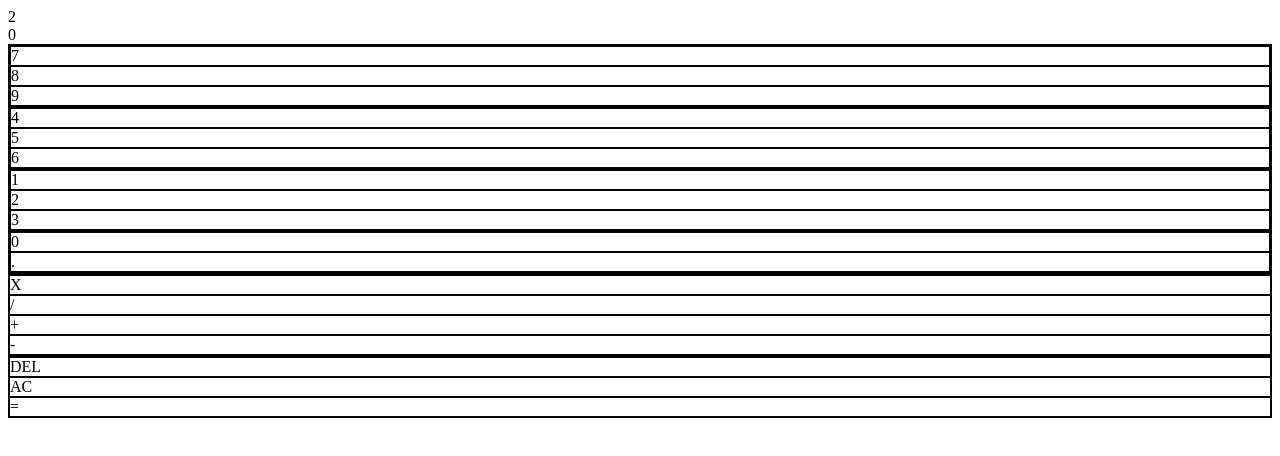
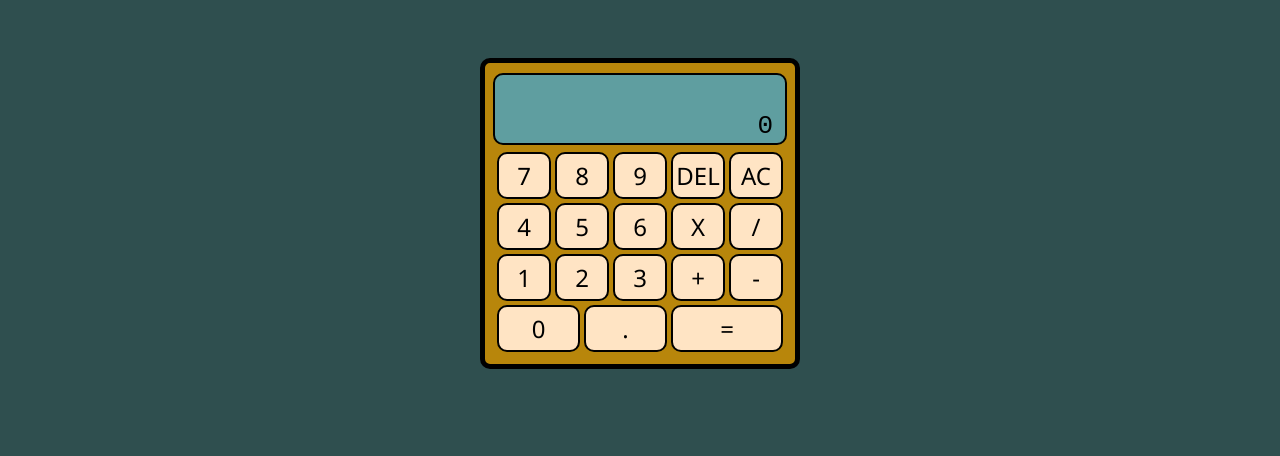
Before and after one commit to cruznicolas/calculator, a plain HTML site: page index.html in a window 1280 px wide. Drawn offline with Linux system fonts and the light colour scheme.

Commit message:
Add calculator shape and colors

```diff
--- a/index.html
+++ b/index.html
@@ -8,8 +8,9 @@
 
 </head>
 <body>
+<div class="calculator">
   <div class="displays">
-    <div class="display2">2</div>
+    <div class="display2"></div>
     <div class="display">0</div>
   </div>
 
@@ -19,37 +20,44 @@
   <div class="keyboard">
     <div class="numpad">
       <div class="row">
-        <div class="number" id="7">7</div>
-        <div class="number" id="8">8</div>
-        <div class="number" id="9">9</div>
+        <div class="number button" id="7">7</div>
+        <div class="number button" id="8">8</div>
+        <div class="number button" id="9">9</div>
       </div>
-      <div class="numpad row">
-        <div class="number" id="4">4</div>
-        <div class="number" id="5">5</div>
-        <div class="number" id="6">6</div>
+      <div class="row">
+        <div class="number button" id="4">4</div>
+        <div class="number button" id="5">5</div>
+        <div class="number button" id="6">6</div>
       </div>
-      <div class="numpad row">
-        <div class="number" id="1">1</div>
-        <div class="number" id="2">2</div>
-        <div class="number" id="3">3</div>
+      <div class="row">
+        <div class="number button" id="1">1</div>
+        <div class="number button" id="2">2</div>
+        <div class="number button" id="3">3</div>
       </div>
-      <div class="numpad row">
-        <div class="number" id="0">0</div>
-        <div class="number" id=".">.</div>
+      <div class="row">
+        <div class="number button" id="0">0</div>
+        <div class="number button" id=".">.</div>
       </div>
     </div>
-    <div class="operators">
-      <div class="multiply">X</div>
-      <div class="divide">/</div>
-      <div class="add">+</div>
-      <div class="substract">-</div>
-    </div>
-    <div class="other">
-      <div class="backspace">DEL</div>
-      <div class="clear">AC</div>
-      <div class="operate">=</div>
+    <div class="otherbuttons">
+      <div class="row">
+        <div class="backspace button">DEL</div>
+        <div class="clear button">AC</div>
+      </div>
+      <div class="row">
+        <div class="operator multiply button">X</div>
+        <div class="operator divide button">/</div>
+      </div>
+      <div class="row">
+        <div class="operator add button">+</div>
+        <div class="operator substract button">-</div>
+      </div>
+      <div class="row">
+        <div class="equals button">=</div>
+      </div>
     </div>
   </div>
+</div>
 
 
 </body>
--- a/style.css
+++ b/style.css
@@ -1,10 +1,94 @@
-.keyboard div {
-	border: 1px solid black;
+body {
+	display:flex;
+	justify-content: center;
+	align-items: center;
+	flex-direction: column;
+	background-color:darkslategrey;
+}
+
+.calculator {
+	margin: 50px;
+
+	border: 5px solid black;
+	border-radius: 10px;
+	padding: 10px;
+	display: flex;
+	justify-content: center;
+	align-items: center;
+	flex-direction: column;
+	background-color: darkgoldenrod;
+}
+
+.keyboard {
 	display:  flex;
+	align-items: stretch;
+}
+
+.numpad {
+	display: flex;
 	flex-direction: column;
+	width: 60%;
 }
+
+.otherbuttons {
+	display: flex;
+	flex-direction: column;
+	width: 40%;
+}
+
+
 
 .displays {
 	display: flex;
 	flex-direction: column;
+	background-color:cadetblue;
+	border:  2px solid black;
+	border-radius: 10px;
+	width: 100%;
+	margin-bottom: 5px;
 }
+
+.displays div {
+	display:flex;
+	justify-content: right;
+	margin: 0 10px;
+	padding:2px;
+}
+
+.display {
+	font-family:monospace;
+	font-size: xx-large;
+	height:30px;
+
+}
+
+.display2 {
+	font-family:monospace;
+	font-size: x-large;
+	height:30px;
+}
+
+
+
+.row {
+	display:flex;
+	justify-content: space-around;
+	flex:1;
+}
+
+.button {
+
+	font-size: x-large;
+	font-family: 'Segoe UI', Tahoma, Geneva, Verdana, sans-serif;
+	background-color: bisque;
+	border: 2px solid;
+	border-color:black;
+	border-radius: 10px;
+	margin: 2px;
+	display: flex;
+	align-items: center;
+	justify-content: center;
+	flex:1;
+	padding: 5px;
+	width: 40px;
+}
```
